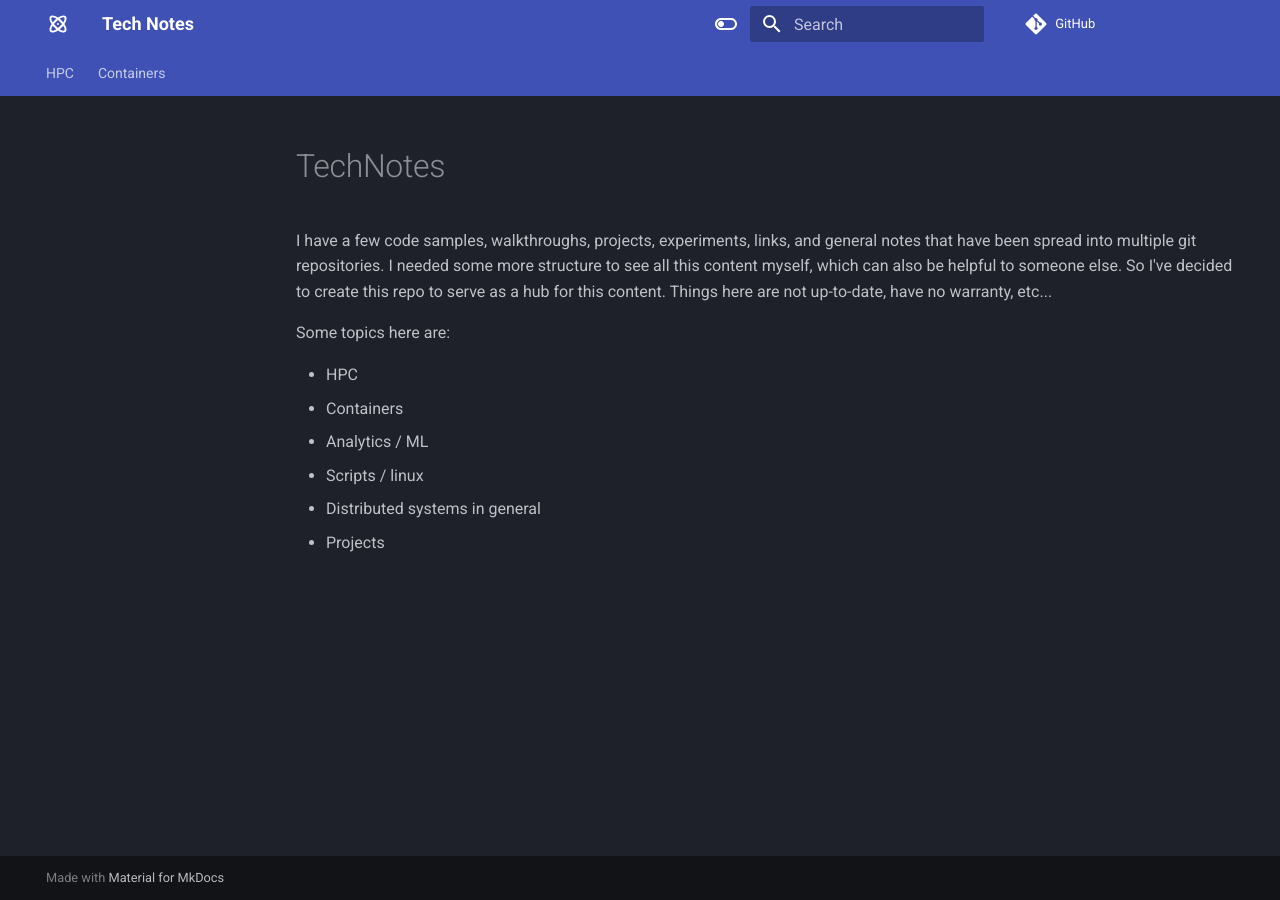
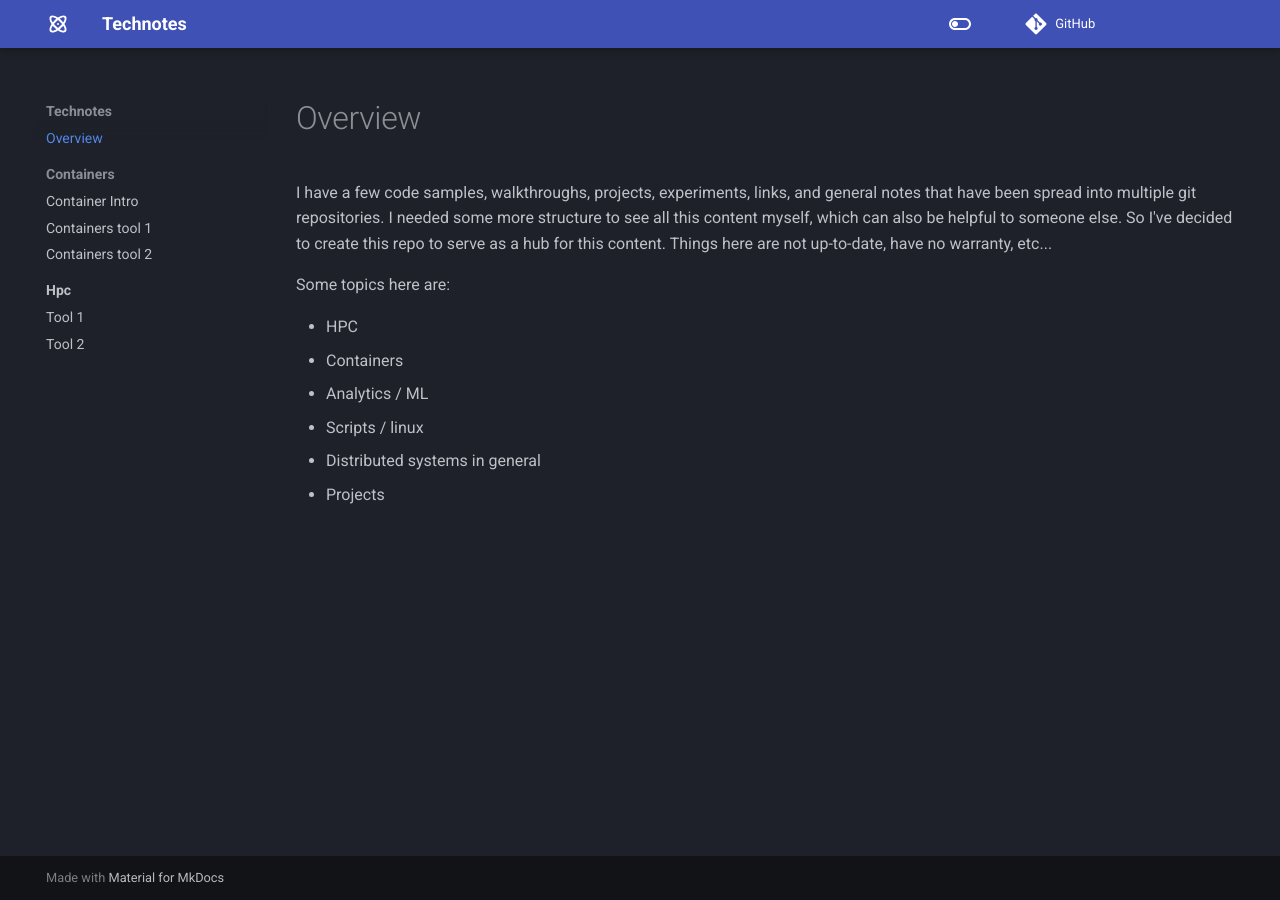
Before and after one commit to marconetto/technotes, an MkDocs documentation site: the page built from docs/index.md, in a window 1280 px wide. Built offline with MkDocs 1.6.1 and Material for MkDocs 9.7.7, drawn with Linux system fonts in a browser that asks for light colours; comment, search, counter and statistics services are not loaded.

Commit message:
add initial content

```diff
--- /dev/null
+++ b/docs/containers/containerintro/app.py
@@ -0,0 +1 @@
+print("Hello, world from Docker!")
--- a/docs/index.md
+++ b/docs/index.md
@@ -1,4 +1,4 @@
-# TechNotes
+# Overview
 
 I have a few code samples, walkthroughs, projects, experiments, links, and
 general notes that have been spread into multiple git repositories. I needed
--- a/mkdocs.yml
+++ b/mkdocs.yml
@@ -1,6 +1,8 @@
-site_name: Tech Notes
+site_name: Technotes
 site_url: https://marconetto.github.io/technotes
 repo_url: https://github.com/marconetto/technotes
+plugins:
+  - awesome-pages
 markdown_extensions:
   - attr_list
   - pymdownx.highlight:
@@ -14,8 +16,10 @@
   icon:
     logo: material/atom
   features:
-    - navigation.tabs
     - navigation.sections
+    - navigation.expand # keeps all sections expanded
+    - navigation.indexes # (optional) use index.md as section landing page
+    - navigation.override
     - toc.integrate
     - navigation.top
     - search.suggest
@@ -37,10 +41,3 @@
         name: Switch to dark mode
       primary: indigo
       accent: indigo
-nav:
-  - HPC:
-      - Tool A: hpc/tool1.md
-      - Tool B: hpc/tool2.md
-  - Containers:
-      - Tool 1: containers/tool1.md
-      - Tool 2: containers/tool2.md
```
Also changed, not shown: docs/containers/containerintro.md (added, +6 -0 lines).
